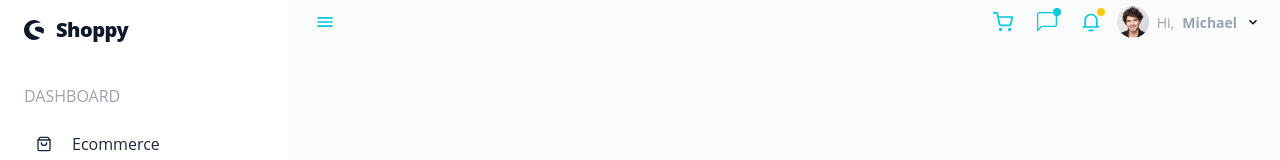
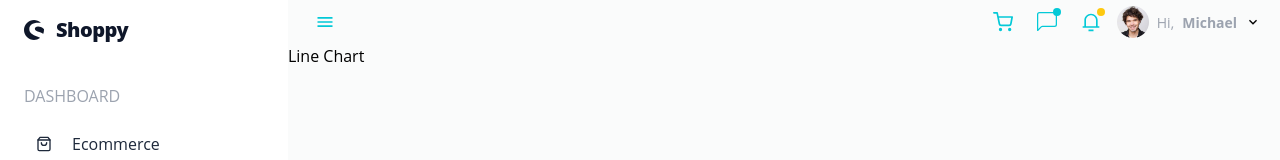
Before and after one commit to sobhandev2003/Celebal-Assignment3-Admin_Dashboard, a React (Create React App) app: page /line in a window 1280 px wide. Shown: the top 160 px of the page. Built offline with nearby package versions, Linux system fonts and the light colour scheme.

Commit message:
Line chart page update

```diff
--- a/src/App.js
+++ b/src/App.js
@@ -9,6 +9,7 @@ import Ecommerce from './pages/Ecommerce';
 import { Route, Routes } from 'react-router-dom';
 import Calendar from './pages/Calender';
 import KanabanBoard from './pages/KanabanBoard';
+import LineChart from './pages/charts/LineChart';
 const App = () => {
   const { currentColor, activeMenu, themeSettings, setThemeSettings } = useStateContext()
   return (
@@ -60,7 +61,8 @@ const App = () => {
             <Route path="/calendar" element={<Calendar />} />
             <Route path="/kanban" element={<KanabanBoard />} />
             {/* charts  */}
-            {/* <Route path="/line" element={<Line />} />
+            <Route path="/line" element={<LineChart/>} />
+            {/*
                 <Route path="/area" element={<Area />} />
                 <Route path="/bar" element={<Bar />} />
                 <Route path="/pie" element={<Pie />} />
--- /dev/null
+++ b/src/pages/charts/LineChart.jsx
@@ -0,0 +1,10 @@
+import React from "react"
+
+const LineChart=()=>{
+
+    return(
+        <h1>Line Chart</h1>
+    )
+}
+
+export default LineChart;
```
